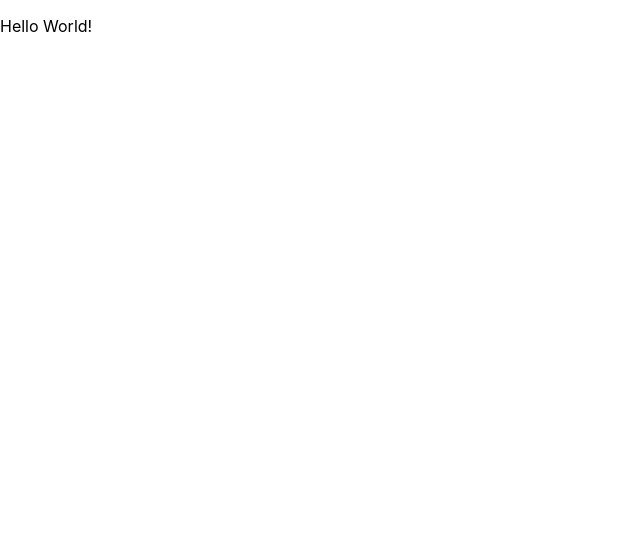
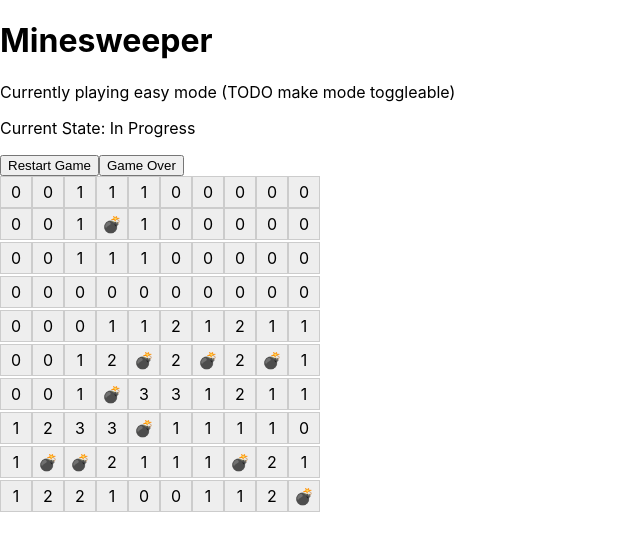
Before and after one commit to alysivji/javascript-games, a React (Create React App) app in the folder react-games/minesweeper/: page / in a window 1280 px wide. Shown: the top 550 px of the page, without its empty margins (0-640 px from the left). Built offline with nearby package versions, Linux system fonts and the light colour scheme; the HTML template or start-up script is replaced by a standard one.

Commit message:
get minesweeper reveal board working

```diff
--- a/react-games/minesweeper/src/App.tsx
+++ b/react-games/minesweeper/src/App.tsx
@@ -1,10 +1,11 @@
 import React from 'react';
 import './App.css';
+import Minesweeper from './components/Minesweeper';
 
 function App() {
   return (
     <div className="App">
-      <p>Hello World!</p>
+      <Minesweeper />
     </div>
   );
 }
--- /dev/null
+++ b/react-games/minesweeper/src/components/Board.tsx
@@ -0,0 +1,28 @@
+import React from 'react'
+import { Point, Square } from './types'
+import { SquareElement } from './Square'
+import './styles.css'
+
+interface MinesweeperGameProps {
+  squares: Map<string, Square>;
+}
+
+export const Board: React.FC<MinesweeperGameProps> = ({ squares }) => {
+  const board = Array.from(squares.entries()).map(([point_str, square], index) => {
+    const point = Point.fromString(point_str)
+
+    return (
+      <SquareElement
+        key={point.toString()}
+        point={point}
+        square={square}
+      />
+    );
+  });
+
+  return (
+    <div className="game-board">
+      {board}
+    </div>
+  )
+}
--- /dev/null
+++ b/react-games/minesweeper/src/components/Minesweeper.tsx
@@ -0,0 +1,89 @@
+import React, { useState } from 'react'
+import { Board } from './Board'
+import { Point, Square } from './types';
+
+const rows = 10;
+const cols = 10;
+const numMines = 10;
+
+
+enum GameState {
+  IN_PROGRESS = "In Progress",
+  USER_WON = "User Won",
+  USER_LOST = "User Lost"
+}
+
+const Minesweeper = () => {
+  const [gameState, setGameState] = useState(GameState.IN_PROGRESS);
+  const [squares, setSquares] = useState(initializeBoard(rows, cols, numMines));
+
+  const handleRestartGameClick = () => {
+    setGameState(GameState.IN_PROGRESS);
+    setSquares(initializeBoard(rows, cols, numMines));
+  }
+
+  const handleGameOverClick = () => {
+    setGameState(GameState.USER_LOST);
+  }
+
+  return (
+    <>
+      <h1>Minesweeper</h1>
+      <p>Currently playing easy mode (TODO make mode toggleable)</p>
+      <p>Current State: {gameState}</p>
+      <button onClick={handleRestartGameClick}>Restart Game</button>
+      <button onClick={handleGameOverClick}>Game Over</button>
+      <Board squares={squares} />
+    </>
+  )
+}
+
+const initializeBoard = (rows: number, cols: number, numMines: number): Map<string, Square> => {
+  const squares: Map<string, Square> = new Map();
+  for (let row = 0; row < rows; row++) {
+    for (let col = 0; col < cols; col++) {
+      const location = new Point(row, col)
+      const square: Square = {
+        mine: false,
+        revealed: false,
+        flagged: false,
+        numNeighborMines: 0,
+      }
+      squares.set(location.toString(), square);
+    }
+  }
+
+  console.log(squares)
+
+  // set mine locations
+  const squareLocations = Array.from(squares.keys());
+  const mineLocations = squareLocations.sort(() => 0.5 - Math.random()).slice(0, numMines);
+
+  // update board with mines
+  mineLocations.forEach(point_str => {
+    const point = Point.fromString(point_str);
+    // add mine
+    const updatedMine: Square = {
+      ...squares.get(point_str)!,
+      mine: true,
+      numNeighborMines: -1,
+    }
+    squares.set(point_str, updatedMine);
+
+    // go through mine neighbours and update num mines hint
+    point.adjacent8().forEach(adjP => {
+      const adjacentSquare = squares.get(adjP.toString());
+      if (adjacentSquare === undefined) return;
+      const updatedSquare: Square = {
+        ...adjacentSquare,
+        numNeighborMines: adjacentSquare.numNeighborMines + 1,
+      }
+      squares.set(adjP.toString(), updatedSquare);
+    })
+  })
+
+  return squares;
+}
+
+
+export default Minesweeper;
--- /dev/null
+++ b/react-games/minesweeper/src/components/Square.tsx
@@ -0,0 +1,39 @@
+import React, { useState } from 'react'
+import { Point, Square } from './types'
+import './styles.css'
+
+type Props = {
+  point: Point
+  square: Square
+}
+
+export const SquareElement: React.FC<Props> = ({ point, square }) => {
+  const [showTooltip, setShowTooltip] = useState(false);
+
+  const style = {
+    gridRowStart: point.row + 1,
+    gridColumnStart: point.col + 1
+  };
+
+  const handleMouseEnter = () => setShowTooltip(false);
+  const handleMouseLeave = () => setShowTooltip(false);
+
+  const tooltipContent = `Row: ${point.row}, Col: ${point.col}, Mines: ${square.mine} NeighborMines: ${square.numNeighborMines}`;
+
+  return (
+    <div
+      key={point.toString()}
+      className={`square row-${point.row} col-${point.col}`}
+      style={style}
+      onMouseEnter={handleMouseEnter}
+      onMouseLeave={handleMouseLeave}
+    >
+      {square.mine ? "💣" : square.numNeighborMines}
+      {showTooltip && (
+        <div className="tooltip" style={{ position: 'absolute', top: '100%', left: '50%', transform: 'translateX(-50%)', zIndex: 1000 }}>
+          {tooltipContent}
+        </div>
+      )}
+    </div>
+  )
+}
--- /dev/null
+++ b/react-games/minesweeper/src/components/styles.css
@@ -0,0 +1,32 @@
+.game-board {
+  display: grid;
+  grid-template-columns: repeat(auto-fill, 30px); /* adjust size as needed */
+  grid-template-rows: repeat(auto-fill, 30px);   /* adjust size as needed */
+  gap: 2px; /* space between squares */
+}
+
+.square {
+  position: relative;
+  cursor: pointer;
+
+  width: 30px; /* adjust size as needed */
+  height: 30px; /* adjust size as needed */
+  display: flex;
+  align-items: center;
+  justify-content: center;
+  border: 1px solid #ccc; /* style as needed */
+  background-color: #eee; /* style as needed */
+}
+
+.tooltip {
+  position: absolute;
+  background-color: black;
+  color: white;
+  padding: 5px 10px;
+  border-radius: 5px;
+  white-space: nowrap; /* Keeps the content on one line */
+  top: 100%; /* Positions the tooltip right below the square */
+  left: 50%; /* Center it horizontally */
+  transform: translateX(-50%); /* Ensures it's centered */
+  z-index: 1000; /* Ensures it appears above other content */
+}
--- /dev/null
+++ b/react-games/minesweeper/src/components/types.ts
@@ -0,0 +1,32 @@
+export class Point {
+  constructor(public row: number, public col: number) { }
+
+  toString(): string {
+    return `${this.row}-${this.col}`
+  }
+
+  static fromString(value: string): Point {
+    const [row, col] = value.split("-").map(v => Number(v));
+    return new Point(row, col)
+  }
+
+  adjacent8(): Point[] {
+    return [
+      new Point(this.row - 1, this.col - 1),
+      new Point(this.row - 1, this.col),
+      new Point(this.row - 1, this.col + 1),
+      new Point(this.row, this.col - 1),
+      new Point(this.row, this.col + 1),
+      new Point(this.row + 1, this.col - 1),
+      new Point(this.row + 1, this.col),
+      new Point(this.row + 1, this.col + 1),
+    ];
+  }
+}
+
+export interface Square {
+  mine: boolean;
+  revealed: boolean;
+  flagged: boolean;
+  numNeighborMines: number; // if mine = true, this will be -1
+}
```
Also changed, not shown: 2 other files (tests, documents, lock files or other folders).
